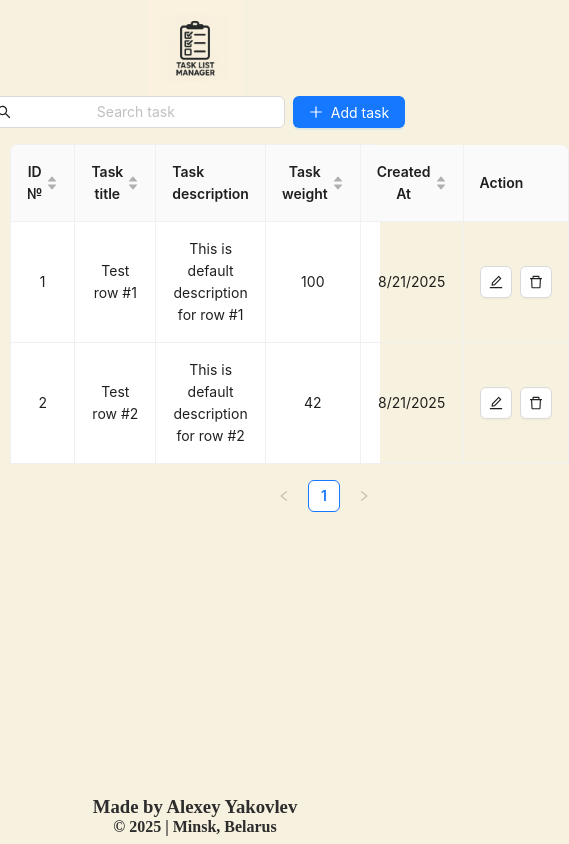
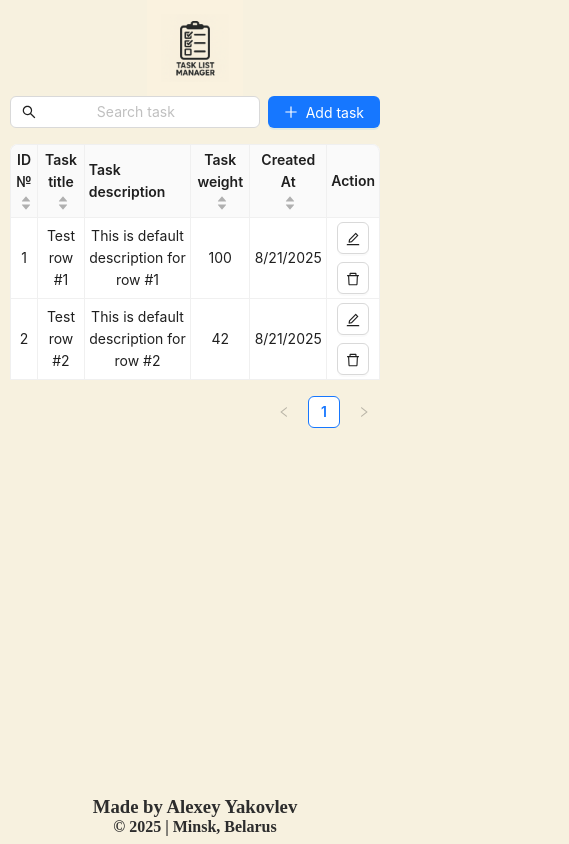
Before and after one commit to montaana01/task-list-manager, a React (Vite) app: page / in a window 390 px wide. Shown: the whole page, 569 px wide, since content can reach past the window. Built offline with nearby package versions, Linux system fonts and the light colour scheme.

Commit message:
style: update media rules for table

```diff
--- a/src/assets/styles/blocks/_table.scss
+++ b/src/assets/styles/blocks/_table.scss
@@ -10,9 +10,52 @@
   &_search {
     justify-content: center;
     width: 100%;
+    &_input {
+      width: 100%;
+    }
   }
 
   &_wrapper {
     width: 100%;
   }
 }
+@media (max-width: 768px) {
+  .ant-table {
+    font-size: 12px;
+
+    .ant-table-thead > tr > th,
+    .ant-table-tbody > tr > td {
+      padding: 8px;
+    }
+  }
+}
+
+@media (max-width: 500px) {
+  .ant-table {
+    .ant-table-cell > div {
+      display: flex;
+      flex-direction: column;
+    }
+    .ant-table-thead > tr > th,
+    .ant-table-tbody > tr > td {
+      padding: 4px;
+    }
+  }
+}
+
+@media (max-width: 380px) {
+  .ant-table {
+    .ant-table-thead > tr > th {
+      writing-mode: vertical-lr;
+      text-align: center;
+      & > div {
+        flex-direction: row;
+        justify-content: center;
+      }
+    }
+    .ant-table-thead > tr > th,
+    .ant-table-tbody > tr > td {
+      padding: 1px;
+    }
+  }
+}
--- a/src/components/SearchInput/index.tsx
+++ b/src/components/SearchInput/index.tsx
@@ -24,7 +24,7 @@ export const SearchInput = ({ addRowItem, setSearch }: SearchInputProps) => {
         allowClear
         value={searchQuery}
         onChange={(event) => setSearchQuery(event.target.value)}
-        style={{ width: 300 }}
+        className={'table_search_input'}
       />
       <Button type="primary" icon={<PlusOutlined />} onClick={addRowItem}>
         {table.buttonTitles.add}
```
